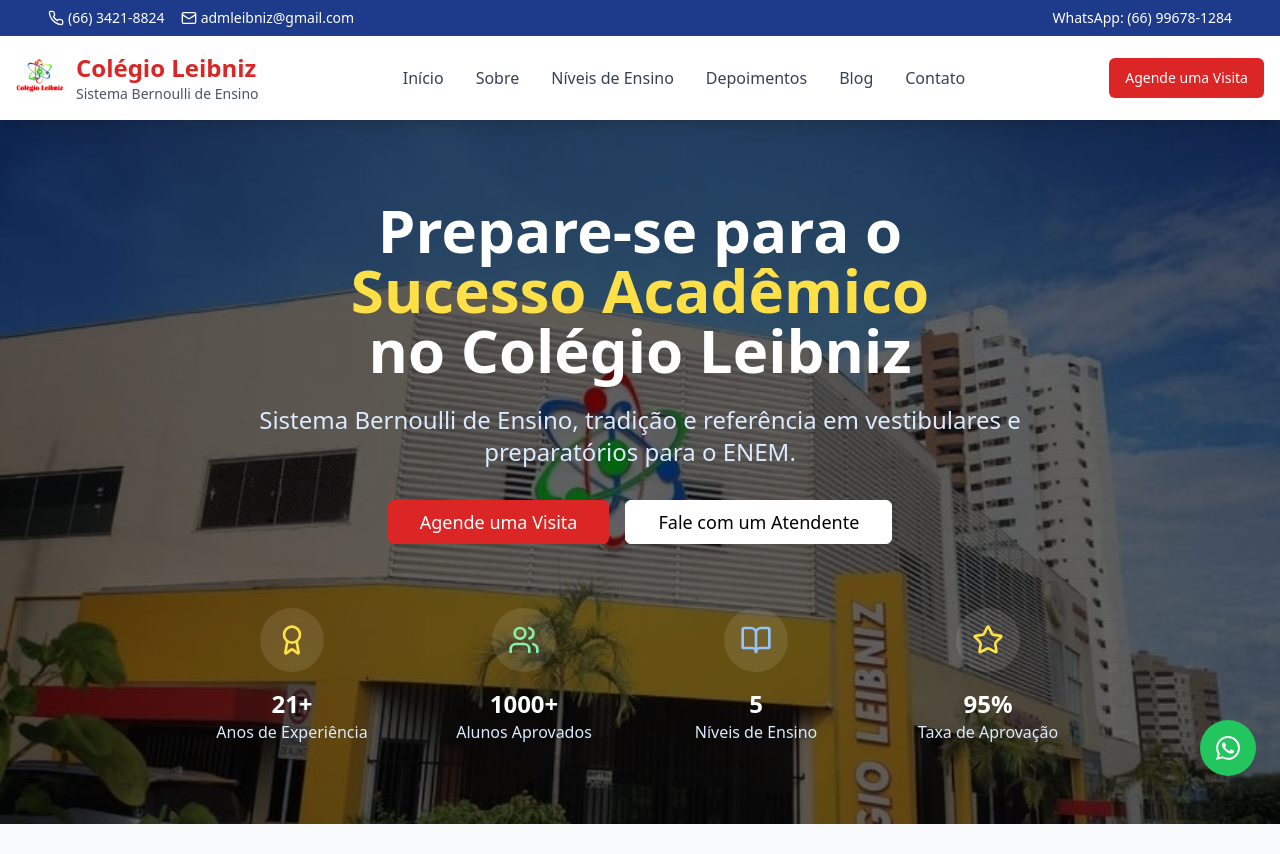
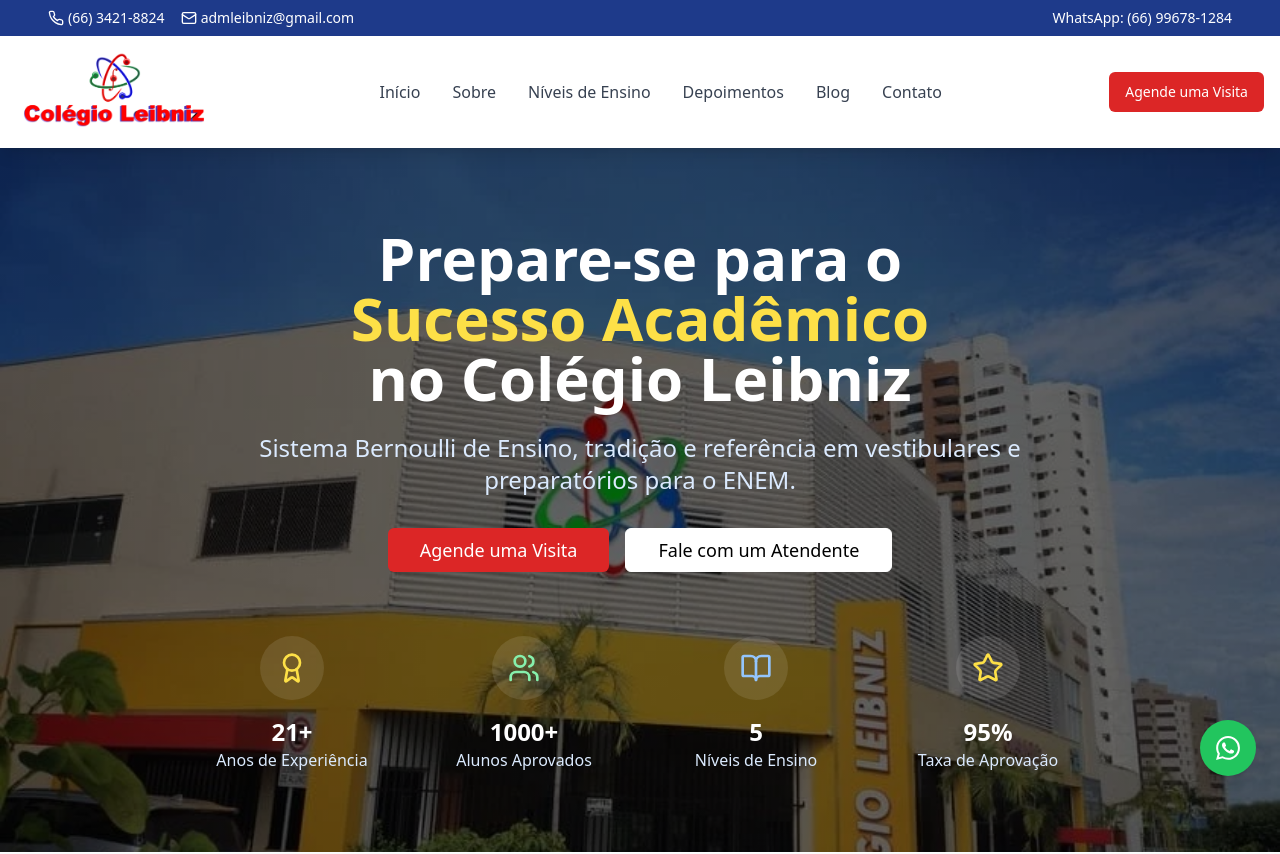
Before and after one commit to luis-hsl/leibniz-academic-portal, a React (Vite) app: page / in a window 1280 px wide. Shown: the top 854 px of the page. Built offline with nearby package versions, Linux system fonts and the light colour scheme.

Commit message:
Refactor: Adjust logo size and remove text
Increased the logo size and removed the text "Colégio Leibniz" from the header.

```diff
--- a/src/components/Header.tsx
+++ b/src/components/Header.tsx
@@ -1,4 +1,3 @@
-
 import { useState } from "react";
 import { Menu, X, Phone, Mail } from "lucide-react";
 import { Button } from "@/components/ui/button";
@@ -39,16 +38,12 @@ const Header = () => {
       <header className="bg-white shadow-lg sticky top-0 z-50">
         <div className="container mx-auto px-4 py-4">
           <div className="flex justify-between items-center">
-            <div className="flex items-center space-x-3">
+            <div className="flex items-center">
               <img
-                src="/lovable-uploads/70f51f89-d453-407b-b95c-5310164445ea.png"
+                src="/lovable-uploads/4f312db7-f2f6-44a1-a91e-24eb6e23ea95.png"
                 alt="Colégio Leibniz"
-                className="h-12 w-12"
+                className="h-20 w-auto"
               />
-              <div>
-                <h1 className="text-2xl font-bold text-red-600">Colégio Leibniz</h1>
-                <p className="text-sm text-gray-600">Sistema Bernoulli de Ensino</p>
-              </div>
             </div>
 
             {/* Desktop Navigation */}
```
Also changed, not shown: public/lovable-uploads/4f312db7-f2f6-44a1-a91e-24eb6e23ea95.png (added).
